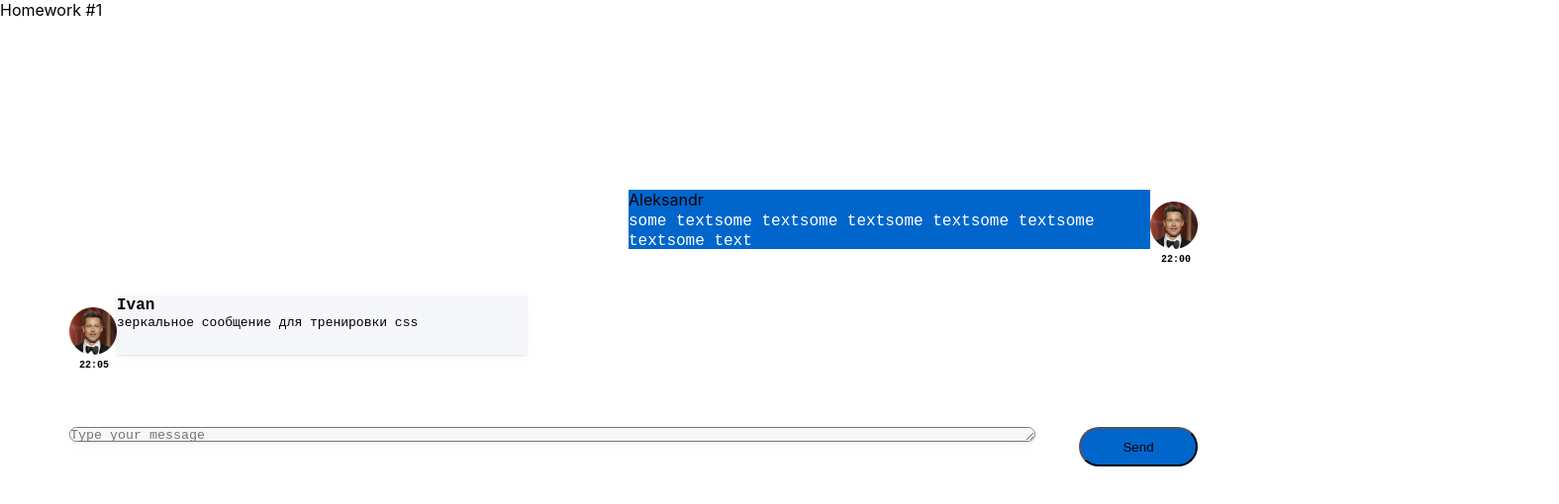
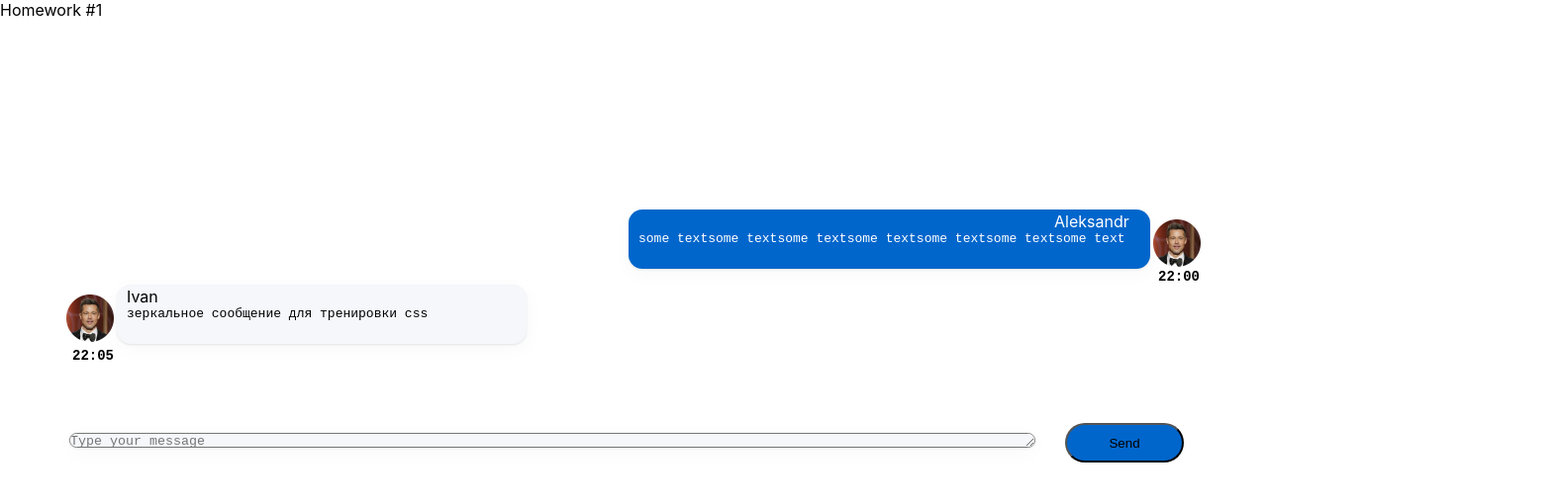
Before and after one commit to alik-avizha/hws2, a React (Create React App) app: page / in a window 1280 px wide. Shown: the top 510 px of the page at 99% size, 1575 px wide, since content can reach past the window. Built offline with nearby package versions, Linux system fonts and the light colour scheme.

Commit message:
work with Homework1(CSS)

```diff
--- a/src/s2-homeworks/hw01/friend-message/FriendMessage.module.css
+++ b/src/s2-homeworks/hw01/friend-message/FriendMessage.module.css
@@ -3,27 +3,33 @@
 }
 
 .friendImageAndText {
+    background: #F5F7FB;
+    position: relative;
+    width: 414px;
+    height: 60px;
+    left: 118px;
+    top: 160px;
+    box-shadow: 0 5px 20px rgba(29, 33, 38, 0.03), 0 1px 2px rgba(29, 33, 38, 0.1);
+    border-radius: 14px;
 
 }
 
 .friendImageAndText img {
-    position: absolute;
+    position: relative;
     width: 48px;
     height: 48px;
-    left: 70px;
-    top: 311px;
+    left: -51px;
+    top: 10px;
+
+
 
 }
 
 .friendText {
-    position: absolute;
-    width: 414px;
-    height: 60px;
-    left: 118px;
-    top: 299px;
-
-    background: #F5F7FB;
-    box-shadow: 0 5px 20px rgba(29, 33, 38, 0.03), 0 1px 2px rgba(29, 33, 38, 0.1);
+    position: relative;
+    width: 510px;
+    left: 10px;
+    top: -50px;
 }
 
 .friendText:after {
@@ -31,16 +37,7 @@
 }
 
 .friendName {
-    width: 35px;
-    height: 20px;
-    left: 145px;
-    top: 307px;
-    font-family: monospace;
-    font-style: normal;
-    font-weight: 600;
-    font-size: 16px;
-    line-height: 20px;
-    color: #000000;
+
 }
 
 .friendMessageText {
@@ -51,14 +48,13 @@
     position: absolute;
     width: 29px;
     height: 12px;
-    left: 80px;
-    top: 364px;
+    left: 73px;
+    top: 354px;
     font-family: monospace;
     font-style: normal;
     font-weight: 600;
-    font-size: 10px;
+    font-size: 14px;
     line-height: 12px;
-
     color: #000000;
 
 }
--- a/src/s2-homeworks/hw01/message-sender/MessageSender.module.css
+++ b/src/s2-homeworks/hw01/message-sender/MessageSender.module.css
@@ -3,22 +3,22 @@
 }
 
 .textarea {
-    position: absolute;
+    position: relative;
     width: 976px;
-    height: 40px;
+    height: 1240px;
     left: 70px;
-    top: 432px;
+    top: 240px;
     background: #F5F7FB;
     box-shadow: 0 5px 20px rgba(29, 33, 38, 0.03), 0 1px 2px rgba(29, 33, 38, 0.1);
     border-radius: 20px;
 }
 
 .button {
-    position: absolute;
+    position: relative;
     width: 120px;
     height: 40px;
-    left: 1090px;
-    top: 432px;
+    left: 100px;
+    top: 240px;
     background: #0066CC;
     border-radius: 20px;
 }
--- a/src/s2-homeworks/hw01/message/Message.module.css
+++ b/src/s2-homeworks/hw01/message/Message.module.css
@@ -1,27 +1,31 @@
 .message {
-
 }
 
 .imageAndText {
-
-}
-
-.imageAndText img {
-    position: absolute;
-    width: 48px;
-    height: 48px;
-    left: 1162px;
-    top: 204px;
-}
-
-.text {
-    position: absolute;
+    background: #0066CC;
+    position: relative;
     width: 527px;
     height: 60px;
     left: 635px;
     top: 192px;
-    background: #0066CC;
+    box-shadow: 0 5px 20px rgba(29, 33, 38, 0.03), 0 1px 2px rgba(29, 33, 38, 0.1);
+    border-radius: 14px;
+    color: #FFFFFF;
+}
 
+.imageAndText img {
+    position: relative;
+    width: 48px;
+    height: 48px;
+    left: 530px;
+    top: 10px
+}
+
+.text {
+    position: relative;
+    width: 510px;
+    left: 10px;
+    top: -50px;
 }
 
 .text:after {
@@ -29,37 +33,25 @@
 }
 
 .name {
-    width: 40px;
-    height: 22px;
-    left: 1097px;
-    top: 199px;
+    position: relative;
+    left: 420px;
 }
 
 .messageText {
-    width: 489px;
-    height: 20px;
-    left: 648px;
-    top: 224px;
-
-    font-family: monospace;
-    font-style: normal;
-    font-weight: 400;
-    font-size: 16px;
-    line-height: 20px;
-    color: #FFFFFF;
     white-space: pre-wrap;
+    word-break: break-word;
 }
 
 .time {
-    position: absolute;
-    width: 26px;
-    height: 12px;
-    left: 1173px;
-    top: 257px;
+    position: relative;
+    width: 48px;
+    height: 48px;
+    left: 1170px;
+    top: 194px;
     font-family: monospace;
     font-style: normal;
     font-weight: 600;
-    font-size: 10px;
+    font-size: 14px;
     line-height: 12px;
-    color: #000000;
+
 }
```
